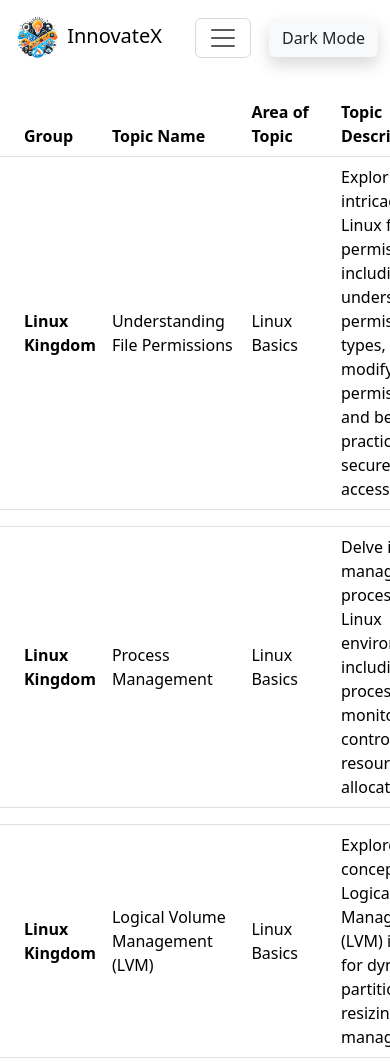
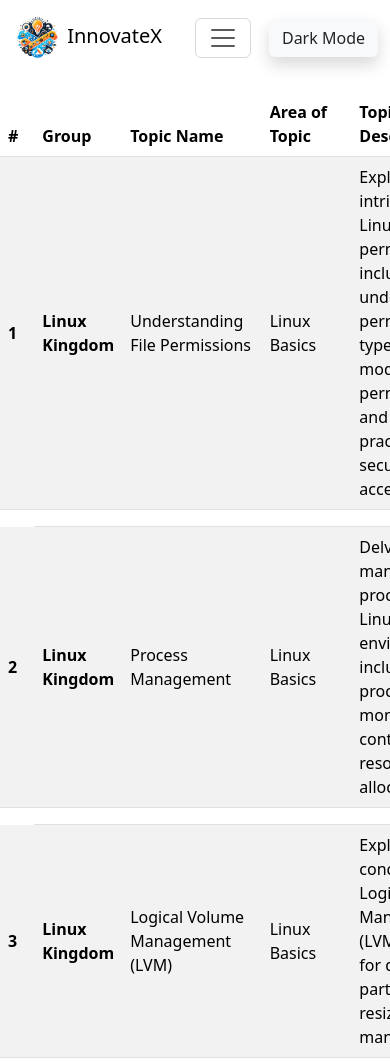
Before and after one commit to hussain1406/InnovateX, a plain HTML site: page devops/index.html in a window 390 px wide. Shown: the top 1061 px of the page. Drawn offline with nearby package versions, Linux system fonts and the light colour scheme.

Commit message:
fix devops page

```diff
--- a/devops/index.html
+++ b/devops/index.html
@@ -4,7 +4,7 @@
 <head>
   <meta charset="UTF-8" />
   <meta name="viewport" content="width=device-width, initial-scale=1.0" />
-  <title>Topics - DevOps</title>
+  <title>Topics - DevOps - To be added soon!</title>
   <link rel="shortcut icon" href="/favicon.ico" type="image/x-icon" />
   <link rel="apple-touch-icon" sizes="180x180" href="/apple-touch-icon.png" />
   <link rel="icon" type="image/png" sizes="32x32" href="/favicon-32x32.png" />
@@ -59,10 +59,10 @@
 
   <main id="main">
     <div class="table-responsive">
-      <table id="t1" class="table table-hover align-middle">
+      <table id="t1" class="table table-striped table-hover align-middle">
         <thead>
           <tr>
-            <th scope="col"></th>
+            <th scope="col">#</th>
             <th scope="col">Group</th>
             <th scope="col">Topic Name</th>
             <th scope="col">Area of Topic</th>
@@ -74,8 +74,11 @@
     </div>
   </main>
   <div id="temp">Please wait while we fetch the data...</div>
-  <script src="https://cdn.jsdelivr.net/npm/bootstrap@5.3.3/dist/js/bootstrap.bundle.min.js"
-    integrity="sha384-YvpcrYf0tY3lHB60NNkmXc5s9fDVZLESaAA55NDzOxhy9GkcIdslK1eN7N6jIeHz"
+  <script src="https://cdn.jsdelivr.net/npm/@popperjs/core@2.11.8/dist/umd/popper.min.js"
+    integrity="sha384-I7E8VVD/ismYTF4hNIPjVp/Zjvgyol6VFvRkX/vR+Vc4jQkC+hVqc2pM8ODewa9r"
+    crossorigin="anonymous"></script>
+  <script src="https://cdn.jsdelivr.net/npm/bootstrap@5.3.3/dist/js/bootstrap.min.js"
+    integrity="sha384-0pUGZvbkm6XF6gxjEnlmuGrJXVbNuzT9qBBavbLwCsOGabYfZo0T0to5eqruptLy"
     crossorigin="anonymous"></script>
 
   <script src="script.js"></script>
--- a/devops/script.js
+++ b/devops/script.js
@@ -15,7 +15,7 @@ async function main() {
     }
     const topics = await response.json();
     for (let i = 0; i < topics.length; i++) {
-      const data = `<th scope="row"><button class="accordion-button collapsed" type="button" data-bs-toggle="collapse" data-bs-target="#flush-collapseOne" aria-expanded="false" aria-controls="flush-collapseOne"></th>
+      const data = `<th scope="row">${count + 1}</th>
                       <th scope="row">${topics[i].topicGroup}</th>
                         <td>${topics[i].topicName}</td>
                         <td>${topics[i].topicFocus}</td>
@@ -24,17 +24,25 @@ async function main() {
       let row = table.insertRow(-1);
       row.setAttribute("data-bs-toggle", "collapse");
       row.setAttribute("data-bs-target", `#accordion${count}`);
-      row.setAttribute("class", "clickable cursor-pointer closed");
-      row.addEventListener("click", (e) => {
-        console.log("clicked!");
-        if (e.target.classList.contains("closed")) {
-          e.target.classList.remove("closed");
-        } else {
-          setTimeout(() => {
-            e.target.classList.add("closed");
-          }, 1000);
-        }
-      });
+      row.setAttribute("class", "clickable cursor-pointer");
+      // row.addEventListener("click", (e) => {
+      //   console.log("clicked!");
+      //   console.log(
+      //     document.querySelector(e.currentTarget.getAttribute("data-bs-target"))
+      //   );
+      //   let tdelem = document.querySelector(
+      //     e.currentTarget.getAttribute("data-bs-target")
+      //   );
+      //   if (tdelem.style.display == "none") {
+      //     tdelem.style.display = "initial";
+      //     console.log("if clicked");
+      //   } else {
+      //     console.log("else clicked");
+      //     setTimeout(() => {
+      //       tdelem.style.display = "none";
+      //     }, 300);
+      //   }
+      // });
       row.innerHTML = data;
 
       let subRow = table.insertRow(-1);
@@ -48,6 +56,8 @@ async function main() {
   document.getElementById("temp").style.display = "none";
   main.style.display = "block";
 }
+
+
 function subtopicGenerator(subtopics, id) {
   let rows = "";
   let num = 0;
@@ -62,8 +72,9 @@ function subtopicGenerator(subtopics, id) {
                     </tr>`;
     num++;
   }
-  return `<td colspan="5">
-              <div id="accordion${id}" class="collapse">
+  return `<div class="container">
+            <td colspan="5">
+              <div id=accordion${id} class="collapse">
                 <table class="table table-sm">
                   <thead>
                     <tr>
@@ -78,6 +89,7 @@ function subtopicGenerator(subtopics, id) {
                   </tbody>
                 </table>
               </div>
-            </td>`;
+            </td>
+          </div>`;
 }
 main();
```
